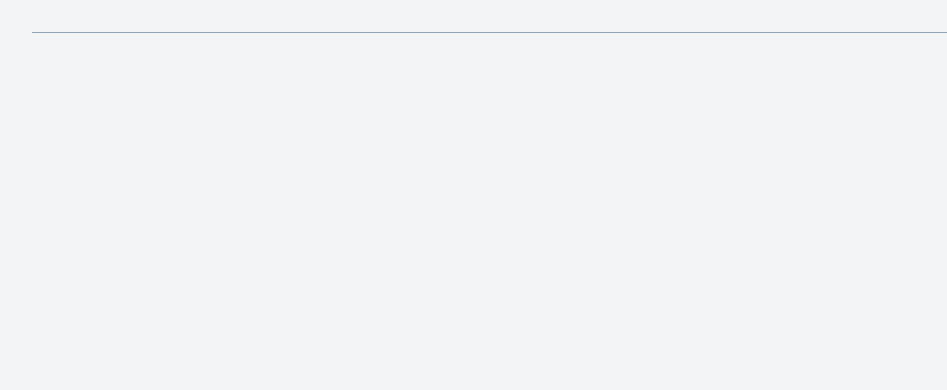
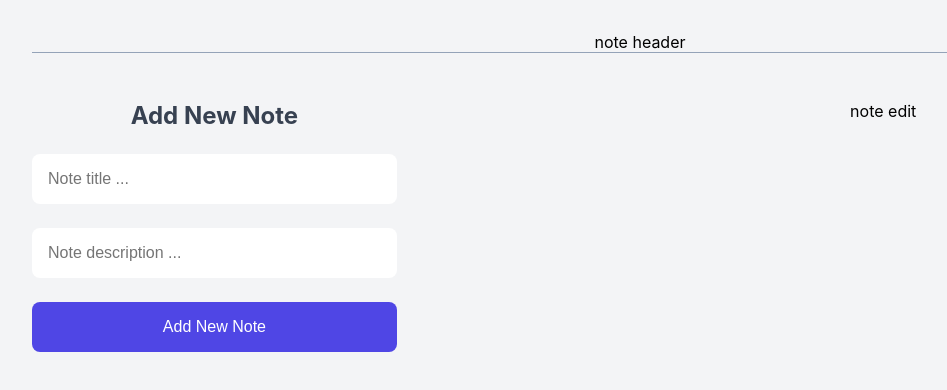
Before and after one commit to MahdiRahmany/Note-App-React, a React (Vite) app: page / in a window 1280 px wide. Shown: the top 390 px of the page, without its empty margins (0-947 px from the left). Built offline with nearby package versions, Linux system fonts and the light colour scheme.

Commit message:
create component folder and add AddNewNote file - add html tags

```diff
--- a/src/App.jsx
+++ b/src/App.jsx
@@ -1,12 +1,15 @@
 import "./App.css";
+import AddNewNote from "./components/AddNewNote";
 
 function App() {
   return (
     <div className="container">
-      <div className="note-header"></div>
+      <div className="note-header">note header</div>
       <div className="note-app">
-        <div className="add-new-note"></div>
-        <div className="note-container"></div>
+
+          <AddNewNote />
+
+        <div className="note-container">note edit</div>
       </div>
     </div>
   );
--- /dev/null
+++ b/src/components/AddNewNote.jsx
@@ -0,0 +1,27 @@
+const AddNewNote = () => {
+  const handleSubmit = (e) => {
+    e.preventDefault();
+  };
+  return (
+    <div className="add-new-note">
+      <h2>Add New Note</h2>
+      <form className="note-form" onSubmit={handleSubmit}>
+        <input
+          type="text"
+          className="text-field"
+          placeholder="Note title ..."
+        />
+        <input
+          type="text"
+          className="text-field"
+          placeholder="Note description ..."
+        />
+        <button type="submit" className="btn btn--primary">
+          Add New Note
+        </button>
+      </form>
+    </div>
+  );
+};
+
+export default AddNewNote;
```
